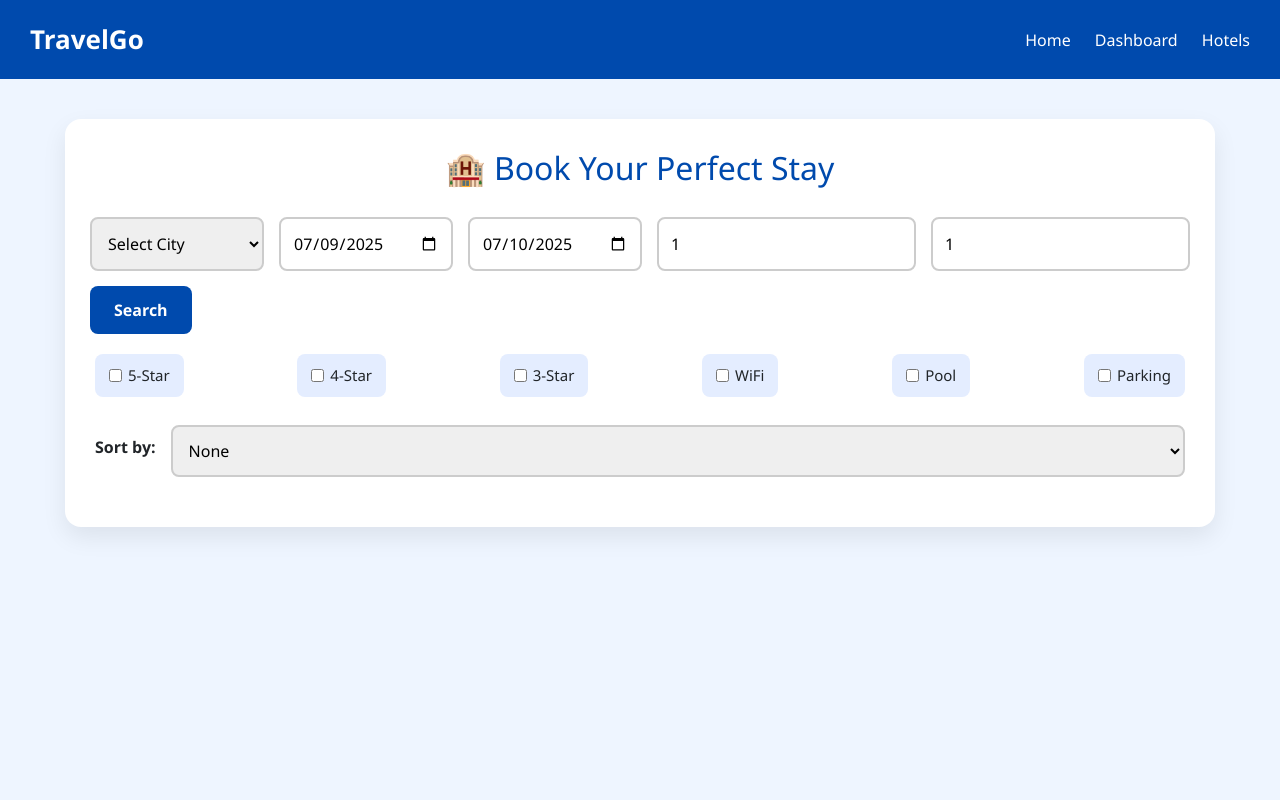
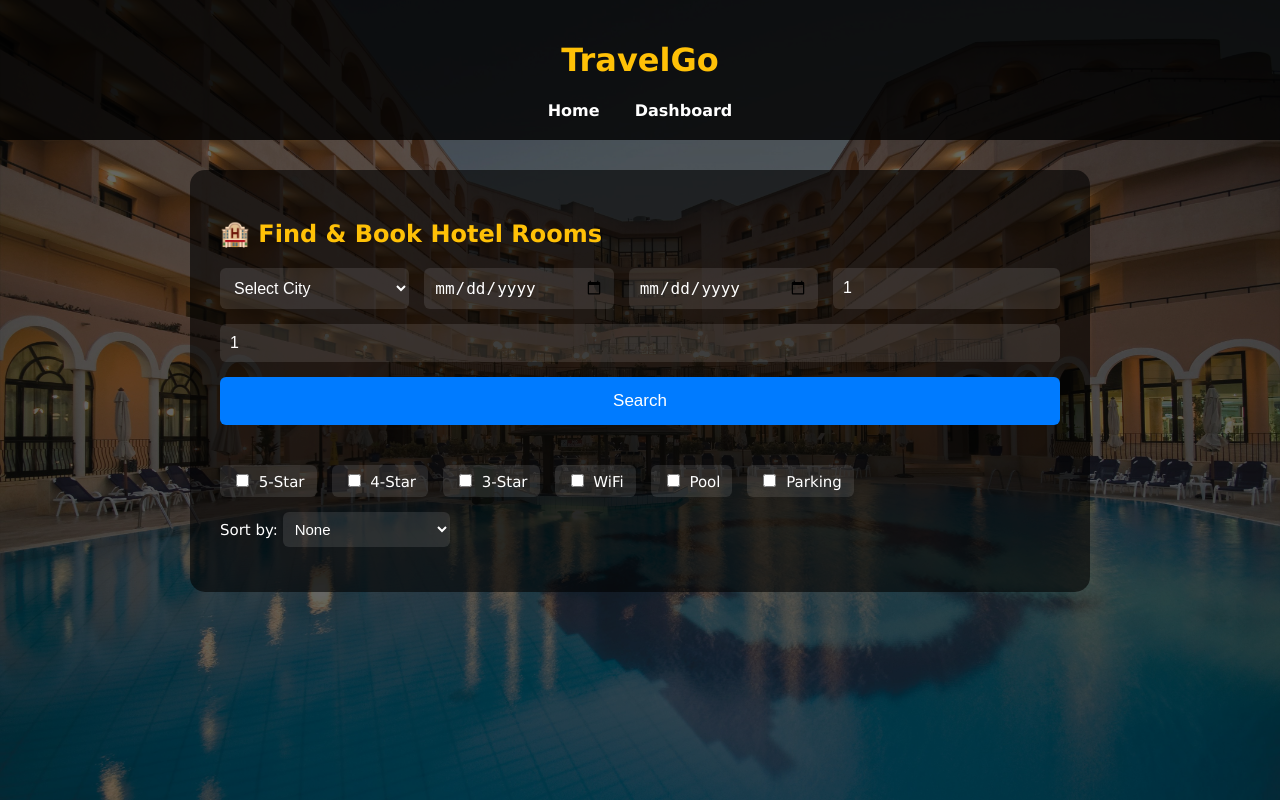
Before and after one commit to BURAHAN12/TRAVELGO, a Flask app: page /hotel in a window 1280 px wide. Run offline with Flask 3, Linux system fonts and the light colour scheme; the visitor is signed in with stand-in values (Sample User, id 1); some libraries are stand-ins or nearby versions.

Commit message:
Update hotel.html

```diff
--- a/templates/hotel.html
+++ b/templates/hotel.html
@@ -4,184 +4,196 @@
   <meta charset="UTF-8" />
   <meta name="viewport" content="width=device-width, initial-scale=1.0"/>
   <title>Hotel Booking - TravelGo</title>
-  <link rel="stylesheet" href="https://stackpath.bootstrapcdn.com/bootstrap/4.5.2/css/bootstrap.min.css"/>
   <style>
     body {
-      font-family: 'Segoe UI', sans-serif;
-      background: #eef5ff;
       margin: 0;
-      padding: 0;
+      font-family: 'Verdana', sans-serif;
+      background: url('static/images/hotel.jpg');
+      background-size: cover;
+      color: #fff;
+      background-position: center;
+      background-repeat: no-repeat;
+      min-height: 100vh;
     }
 
-    /* Navbar */
-    nav {
-      background-color: #004aad;
-      padding: 15px 30px;
-      display: flex;
-      align-items: center;
-      justify-content: space-between;
-      flex-wrap: wrap;
+    body::before {
+      content: "";
+      position: absolute;
+      top: 0; left: 0;
+      width: 100%;
+      height: 100%;
+      background: rgba(0, 0, 0, 0.6);
+      z-index: 0;
     }
 
-    .navbar-brand {
-      font-size: 26px;
-      font-weight: bold;
-      color: white;
-      text-decoration: none;
+    * {
+      box-sizing: border-box;
     }
 
-    .nav-links a {
-      color: white;
-      margin-left: 20px;
-      font-weight: 500;
-      text-decoration: none;
-      transition: color 0.3s;
+    header, .container {
+      position: relative;
+      z-index: 1;
     }
 
-    .nav-links a:hover {
-      color: #ffdd57;
+    header {
+      text-align: center;
+      padding: 20px;
+      background-color: rgba(0, 0, 0, 0.8);
+    }
+
+    nav a {
+      margin: 0 15px;
+      text-decoration: none;
+      color: #ffffff;
+      font-weight: bold;
+    }
+
+    nav a:hover {
+      color: #ffc107;
     }
 
     .container {
-      max-width: 1150px;
-      margin: 40px auto;
+      max-width: 900px;
+      margin: 30px auto;
       padding: 30px;
-      background: white;
-      border-radius: 16px;
-      box-shadow: 0 10px 25px rgba(0,0,0,0.08);
+      border-radius: 15px;
+      background-color: rgba(0, 0, 0, 0.6);
     }
 
-    h2 {
-      color: #004aad;
-      margin-bottom: 30px;
-      text-align: center;
+    h1, h2 {
+      color: #ffc107;
     }
 
-    .form-row, .filters, .sort-row {
+    .form-row {
       display: flex;
       flex-wrap: wrap;
       gap: 15px;
-      justify-content: space-between;
       margin-bottom: 20px;
     }
 
     select, input[type="date"], input[type="number"] {
-      flex: 1 1 160px;
-      padding: 12px;
-      border: 2px solid #ccc;
-      border-radius: 8px;
+      flex: 1;
+      padding: 10px;
+      border-radius: 6px;
+      border: none;
       font-size: 16px;
+      background-color: rgba(255, 255, 255, 0.1);
+      color: #fff;
+    }
+
+    select option {
+      color: black;
     }
 
     .search-btn {
-      background-color: #004aad;
+      width: 100%;
+      padding: 14px;
+      background-color: #007bff;
       color: white;
-      padding: 12px 24px;
+      font-size: 17px;
       border: none;
-      border-radius: 8px;
+      border-radius: 6px;
       cursor: pointer;
-      font-weight: bold;
-      transition: background 0.3s;
+      margin-bottom: 20px;
     }
 
     .search-btn:hover {
-      background-color: #003380;
+      background-color: #0056b3;
+    }
+
+    .filters {
+      display: flex;
+      flex-wrap: wrap;
+      gap: 15px;
+      margin: 15px 0;
+      font-size: 15px;
     }
 
     .filters label {
-      background: #e4edff;
-      padding: 10px 14px;
-      border-radius: 8px;
-      font-size: 15px;
+      background: rgba(255, 255, 255, 0.1);
+      color: #fff;
+      padding: 6px 12px;
+      border-radius: 6px;
       cursor: pointer;
-      display: flex;
-      align-items: center;
     }
 
     .filters input {
-      margin-right: 6px;
+      margin-right: 5px;
     }
 
-    .sort-row label {
-      font-weight: 600;
-      align-self: center;
+    .sort-row {
+      margin: 15px 0;
+      font-size: 15px;
+    }
+
+    .sort-row select {
+      padding: 8px;
+      border-radius: 6px;
+      border: none;
+      font-size: 15px;
+      background-color: rgba(255, 255, 255, 0.1);
+      color: #fff;
     }
 
     .hotel-list {
       display: flex;
       flex-direction: column;
-      gap: 18px;
+      gap: 20px;
     }
 
     .hotel-card {
-      display: flex;
-      justify-content: space-between;
-      flex-wrap: wrap;
-      background: #fdfdff;
-      border: 1px solid #d2e3ff;
-      padding: 18px 24px;
-      border-radius: 12px;
-      box-shadow: 0 5px 15px rgba(0,0,0,0.04);
+      background-color: #fff;
+      color: #000;
+      padding: 20px;
+      border-radius: 10px;
     }
 
     .hotel-card strong {
       font-size: 18px;
-      color: #004aad;
-    }
-
-    .hotel-card p {
-      margin: 6px 0;
-      color: #555;
-      font-size: 15px;
+      color: #007bff;
     }
 
     .book-btn {
-      background: #00a36c;
+      margin-top: 10px;
+      padding: 10px 20px;
+      background: #28a745;
       color: white;
-      padding: 10px 20px;
-      font-weight: 600;
       border: none;
-      border-radius: 8px;
+      border-radius: 6px;
+      font-weight: bold;
       cursor: pointer;
-      transition: background 0.3s;
     }
 
     .book-btn:hover {
-      background: #00814f;
+      background: #218838;
+    }
+
+    .no-results {
+      text-align: center;
+      font-style: italic;
+      color: #ccc;
+      margin-top: 20px;
     }
 
     @media (max-width: 768px) {
-      .form-row, .filters, .sort-row {
+      .form-row {
         flex-direction: column;
-      }
-
-      .hotel-card {
-        flex-direction: column;
-        align-items: flex-start;
-      }
-
-      .book-btn {
-        margin-top: 12px;
-        width: 100%;
       }
     }
   </style>
 </head>
 <body>
 
-<!-- Navigation -->
-<nav>
-  <a class="navbar-brand" href="#">TravelGo</a>
-  <div class="nav-links">
+<header>
+  <h1>TravelGo</h1>
+  <nav>
     <a href="/">Home</a>
     <a href="/dashboard">Dashboard</a>
-    <a href="/hotel">Hotels</a>
-  </div>
-</nav>
+  </nav>
+</header>
 
-<!-- Hotel Booking Section -->
 <div class="container">
-  <h2>🏨 Book Your Perfect Stay</h2>
+  <h2>🏨 Find & Book Hotel Rooms</h2>
 
   <div class="form-row">
     <select id="location">
@@ -191,6 +203,7 @@
       <option value="Delhi">Delhi</option>
       <option value="Bangalore">Bangalore</option>
     </select>
+
     <input type="date" id="checkinDate" />
     <input type="date" id="checkoutDate" />
     <input type="number" id="numRooms" min="1" value="1" placeholder="No. of Rooms" />
@@ -220,7 +233,6 @@
   <div id="hotel-list" class="hotel-list"></div>
 </div>
 
-<!-- JavaScript -->
 <script>
   const hotels = [
     { name: "Taj Falaknuma Palace", location: "Hyderabad", pricePerNight: 25000, rating: 5, amenities: ["WiFi", "Pool", "Parking", "Restaurant"] },
@@ -232,14 +244,7 @@
     { name: "Hilton", location: "Bangalore", pricePerNight: 9000, rating: 5, amenities: ["WiFi", "Gym"] }
   ];
 
-  document.addEventListener("DOMContentLoaded", () => {
-    const today = new Date().toISOString().split("T")[0];
-    const tomorrow = new Date(Date.now() + 86400000).toISOString().split("T")[0];
-    document.getElementById("checkinDate").value = today;
-    document.getElementById("checkoutDate").value = tomorrow;
-  });
-
-  document.getElementById("search-btn").addEventListener("click", () => {
+  function filterHotels() {
     const location = document.getElementById("location").value;
     const checkinDate = document.getElementById("checkinDate").value;
     const checkoutDate = document.getElementById("checkoutDate").value;
@@ -249,8 +254,8 @@
     const list = document.getElementById("hotel-list");
     list.innerHTML = "";
 
-    if (!location || !checkinDate || !checkoutDate || checkoutDate <= checkinDate) {
-      alert("Please select valid location and dates.");
+    if (!location || !checkinDate || !checkoutDate || numRooms < 1 || numGuests < 1) {
+      list.innerHTML = "<p class='no-results'>Please complete all fields to search.</p>";
       return;
     }
 
@@ -279,7 +284,7 @@
     else if (sort === "rating-high") filtered.sort((a, b) => b.rating - a.rating);
 
     if (filtered.length === 0) {
-      list.innerHTML = "<p>No hotels found for this location and filters.</p>";
+      list.innerHTML = "<p class='no-results'>No hotels found for this location and filters.</p>";
       return;
     }
 
@@ -287,16 +292,14 @@
       const card = document.createElement("div");
       card.className = "hotel-card";
       card.innerHTML = `
-        <div>
-          <strong>${hotel.name}</strong>
-          <p>${hotel.location} • ${hotel.rating}-Star • ₹${hotel.pricePerNight}/night</p>
-          <p><em>Amenities:</em> ${hotel.amenities.join(', ')}</p>
-        </div>
+        <strong>${hotel.name}</strong><br/>
+        ${hotel.location} • ${hotel.rating}-Star • ₹${hotel.pricePerNight}/night<br/>
+        <span style="font-size: 14px; color: #555;">Amenities: ${hotel.amenities.join(", ")}</span><br/>
         <button class="book-btn" onclick='bookHotel(${JSON.stringify(hotel)}, "${checkinDate}", "${checkoutDate}", ${numRooms}, ${numGuests})'>Book</button>
       `;
       list.appendChild(card);
     });
-  });
+  }
 
   function bookHotel(hotel, checkin, checkout, rooms, guests) {
     const params = new URLSearchParams({
@@ -311,6 +314,8 @@
     });
     window.location.href = `/confirm_hotel_details?${params.toString()}`;
   }
+
+  document.getElementById("search-btn").addEventListener("click", filterHotels);
 </script>
 
 </body>
```
